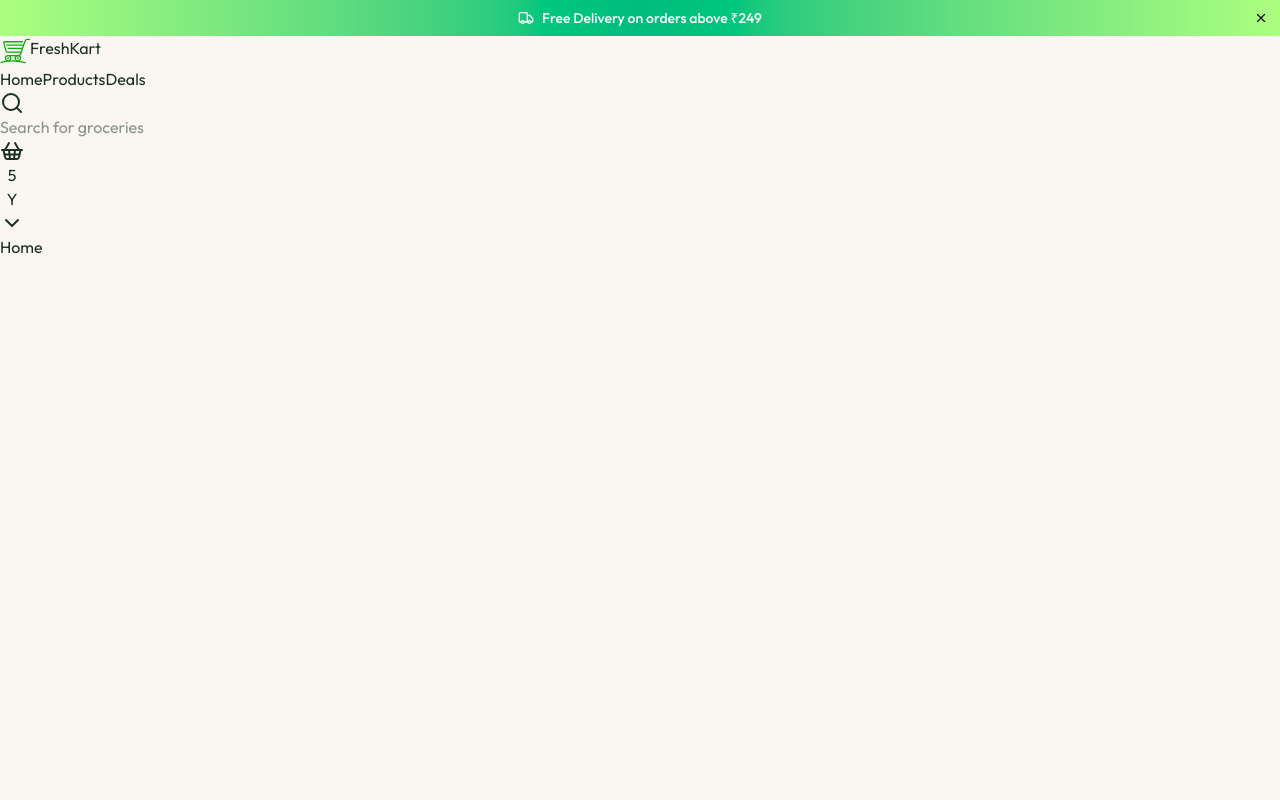
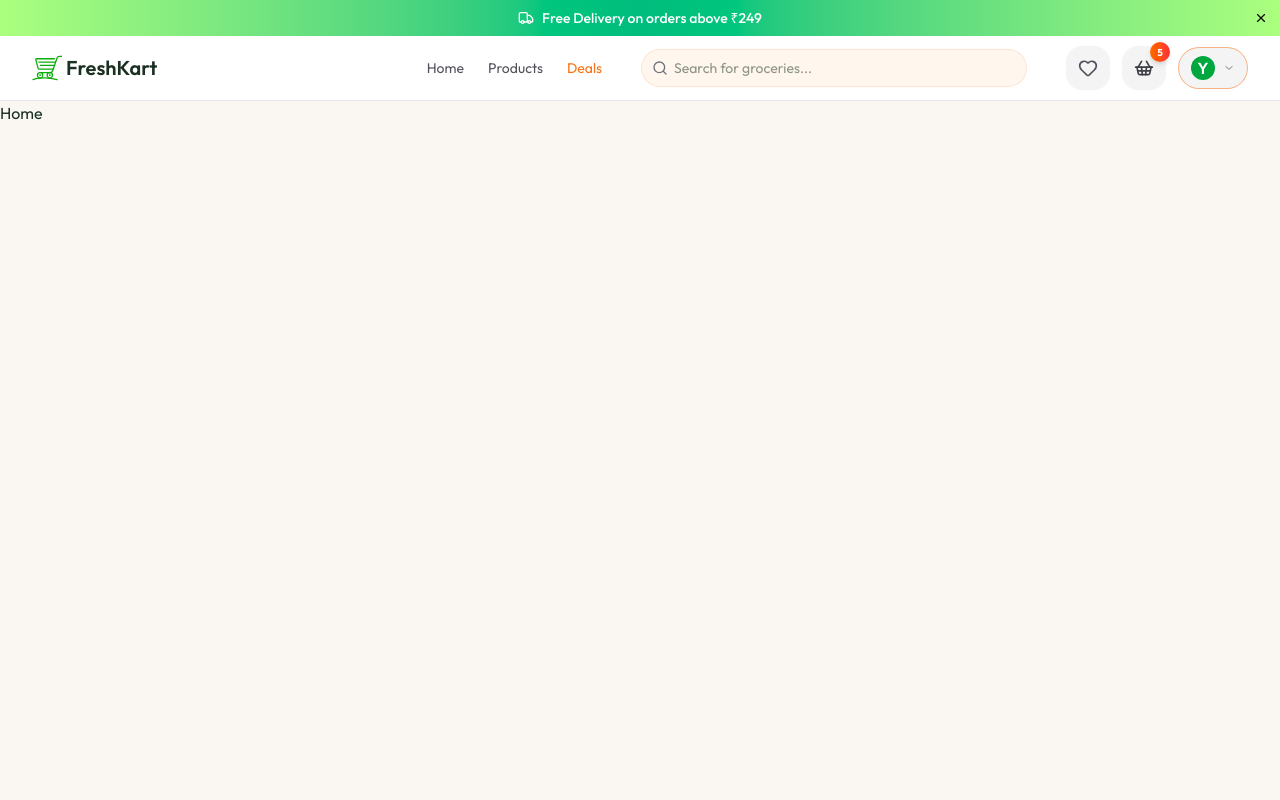
Before and after one commit to yashpal0502/FreshKart, a React (Vite) app in the folder frontend/: page / in a window 1280 px wide. Shown: the top 800 px of the page. Built offline with nearby package versions, Linux system fonts and the light colour scheme.

Commit message:
Navbar tailwind css added

```diff
--- a/frontend/src/components/Navbar.jsx
+++ b/frontend/src/components/Navbar.jsx
@@ -4,6 +4,7 @@ import { assets } from "../assets/assets";
 import {
   ArrowUpRightIcon,
   ChevronDownIcon,
+  HeartIcon,
   LogOutIcon,
   MapPinIcon,
   MenuIcon,
@@ -17,7 +18,7 @@ import {
 
 const Navbar = () => {
   const user = {
-    name: "Yashpal",
+    name: "yashpal",
     email: "yash@example.com",
     isAdmin: true,
   };
@@ -30,32 +31,42 @@ const Navbar = () => {
   const [userMenuOpen, setUserMenuOpen] = useState(false);
   const navigate = useNavigate();
   return (
-    <nav>
-      <div>
+    <nav className="bg-white sticky top-0 z-50 border-b border-app-border">
+      <div className="max-w-7xl mx-auto px-4 sm:px-6 lg:px-8 flex items-center justify-between h-16 gap-4">
         {/* Logo */}
-        <Link to="/" className="flex">
-          <img src={assets.logo} alt="" />
-          <span>FreshKart</span>
+        <Link to="/" className="flex items-center gap-1">
+          <img src={assets.logo} alt="logo" />
+          <span className="text-xl font-semibold">FreshKart</span>
         </Link>
 
-        <div>
+        <div className="flex items-center justify-end gap-4 w-full lg:gap-10">
           {/* Nav Links - Desktop */}
 
-          <div>
-            <Link to="/">Home</Link>
-            <Link to="/products">Products</Link>
-            <Link to="/deals">Deals</Link>
+          <div className="hidden sm:flex items-center gap-6 text-sm text-zinc-600">
+            <Link to="/" className="transition hover:text-green-600">
+              Home
+            </Link>
+            <Link to="/products" className="transition hover:text-green-600">
+              Products
+            </Link>
+            <Link
+              to="/deals"
+              className="text-app-orange transition hover:text-green-600"
+            >
+              Deals
+            </Link>
           </div>
 
           {/* Search */}
 
-          <form>
-            <div>
-              <SearchIcon />
+          <form className="hidden sm:flex flex-1 max-w-sm text-xs sm:text-sm">
+            <div className="relative w-full">
+              <SearchIcon className="absolute left-2.5 top-1/2 -translate-y-1/2 size-4 text-zinc-500" />
               <input
                 type="text"
-                placeholder="Search for groceries"
+                placeholder="Search for groceries..."
                 value={searchQuery}
+                className="w-full pl-8 p-2 bg-orange-50 rounded-full ring ring-app-orange/20 transition focus-within:ring-3 focus-within:ring-app-orange/50"
                 onChange={(e) => setSearchQuery(e.target.value)}
               />
             </div>
@@ -63,79 +74,118 @@ const Navbar = () => {
 
           {/* Right Actions */}
 
-          <div>
-            {/* cart */}
-            <button onClick={() => setIsCartOpen(true)}>
-              <ShoppingBasketIcon />
-              {cartCount > 0 && <span>{cartCount}</span>}
+          <div className="flex items-center gap-3">
+            {/* WishList */}
+            <button className="group relative rounded-2xl bg-zinc-100 p-3 transition-all duration-300 hover:bg-red-50">
+              <HeartIcon className="size-5 text-zinc-600 transition-all duration-300 group-hover:scale-110 group-hover:fill-red-500 group-hover:text-red-500" />
+            </button>
+            {/* Cart */}
+            <button
+              className="group relative rounded-2xl bg-zinc-100 p-3 transition-all duration-300 hover:bg-orange-50"
+              onClick={() => setIsCartOpen(true)}
+            >
+              <ShoppingBasketIcon className="size-5 text-zinc-700 transition-all duration-300 group-hover:scale-110 group-hover:text-orange-500" />
+              {cartCount > 0 && (
+                <span className="absolute -right-1 -top-1 flex h-5 w-5 items-center justify-center rounded-full bg-gradient-to-r from-orange-500 to-red-500 text-[10px] font-bold text-white shadow-md">
+                  {cartCount}
+                </span>
+              )}
             </button>
             {/* User */}
 
-            <div>
+            <div className="relative">
               {user ? (
-                <button onClick={() => setUserMenuOpen(!userMenuOpen)}>
-                  <div>{user.name.charAt(0).toUpperCase()}</div>
-                  <ChevronDownIcon />
+                <button
+                  onClick={() => setUserMenuOpen(!userMenuOpen)}
+                  className="flex items-center gap-2 border rounded-full px-3 py-2 border-app-orange/50 bg-zinc-100 hover:bg-emerald-50 transition-all duration-300"
+                >
+                  <div className="size-6 rounded-full bg-green-600 text-white flex-center font-semibold">
+                    {user.name.charAt(0).toUpperCase()}
+                  </div>
+                  <ChevronDownIcon
+                    className={`size-3 text-zinc-500 ${userMenuOpen ? "rotate-180" : ""}`}
+                  />
                 </button>
               ) : (
-                <div>
-                  <Link to="/login">
-                    <UserIcon /> Sign In
+                <div className="flex-center gap-2">
+                  <Link
+                    to="/login"
+                    className="hidden md:flex items-center gap-2 px-4 py-2 text-sm font-medium text-white bg-green-950 rounded-full hover:bg-green-950-light transition-colors"
+                  >
+                    <UserIcon size={16} /> Sign In
                   </Link>
 
                   {userMenuOpen ? (
-                    <XIcon onClick={() => setUserMenuOpen(!userMenuOpen)} />
+                    <XIcon
+                      onClick={() => setUserMenuOpen(!userMenuOpen)}
+                      className="md:hidden"
+                    />
                   ) : (
-                    <MenuIcon onClick={() => setUserMenuOpen(!userMenuOpen)} />
+                    <MenuIcon
+                      onClick={() => setUserMenuOpen(!userMenuOpen)}
+                      className="md:hidden"
+                    />
                   )}
                 </div>
               )}
 
+              {/* Dropdown */}
               {userMenuOpen && (
                 <>
-                  <div onClick={() => setUserMenuOpen(false)} />
+                  <div
+                    onClick={() => setUserMenuOpen(false)}
+                    className="fixed inset-0 z-40"
+                  />
 
-                  <div>
+                  <div className="absolute right-0 mt-2.5 w-56 bg-white rounded-xl shadow-lg border border-app-border py-2 z-50 animate-fade-in">
                     {user && (
-                      <div>
-                        <p>{user?.name}</p>
-                        <p>{user?.email}</p>
+                      <div className="px-4 py-2 border-b border-app-border">
+                        <p className="text-sm font-medium text-zinc-900">
+                          {user?.name}
+                        </p>
+                        <p className="text-xs text-zinc-500">{user?.email}</p>
                       </div>
                     )}
 
                     <div onClick={() => setUserMenuOpen(false)}>
                       {!user && (
-                        <Link to="/login">
-                          <UserIcon /> Sign In
+                        <Link to="/login" className="dropdown-link">
+                          <UserIcon size={16} /> Sign In
                         </Link>
                       )}
                       {user && (
-                        <Link to="/orders">
-                          <PackageIcon /> My Orders
+                        <Link to="/orders" className="dropdown-link">
+                          <PackageIcon size={16} /> My Orders
                         </Link>
                       )}
                       {user && (
-                        <Link to="/addresses">
-                          <MapPinIcon /> Addresses
+                        <Link to="/addresses" className="dropdown-link">
+                          <MapPinIcon size={16} /> Addresses
                         </Link>
                       )}
-                      <Link to="/products">
-                        <ArrowUpRightIcon /> Products
+                      <Link to="/products" className="dropdown-link md:hidden">
+                        <ArrowUpRightIcon size={16} /> Products
                       </Link>
-                      <Link to="/deals">
-                        <ArrowUpRightIcon /> Deals
+                      <Link to="/deals" className="dropdown-link md:hidden">
+                        <ArrowUpRightIcon size={16} /> Deals
                       </Link>
 
                       {user?.isAdmin && (
-                        <Link to="/admin/products">
-                          <ShieldIcon /> <span>Admin Panel</span>
+                        <Link to="/admin/products" className="dropdown-link">
+                          <ShieldIcon
+                            size={16}
+                            className="text-app-orange-dark"
+                          />{" "}
+                          <span className="text-app-orange-dark">
+                            Admin Panel
+                          </span>
                         </Link>
                       )}
 
                       {user && (
-                        <div>
-                          <button>
-                            <LogOutIcon /> Log Out
+                        <div className="border-t border-app-border pt-1">
+                          <button className="flex items-center gap-3 px-4 py-2.5 text-sm text-app-error hover:bg-red-50 w-full transition-color">
+                            <LogOutIcon size={16} /> Log Out
                           </button>
                         </div>
                       )}
```
